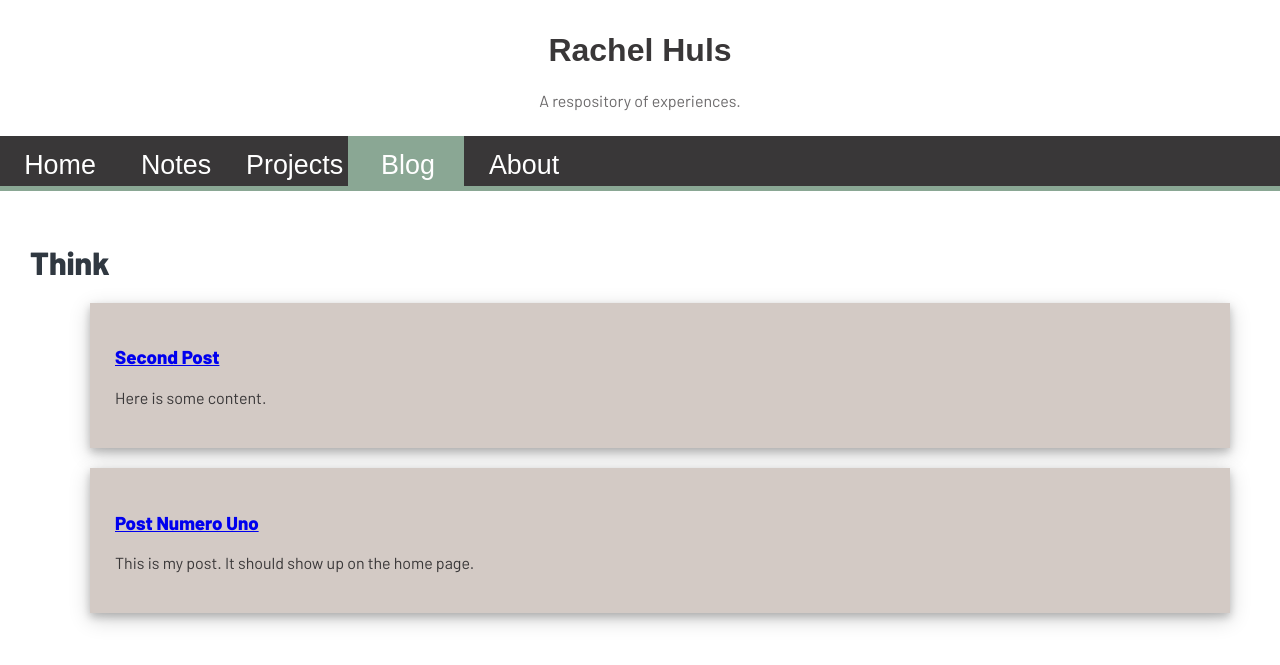
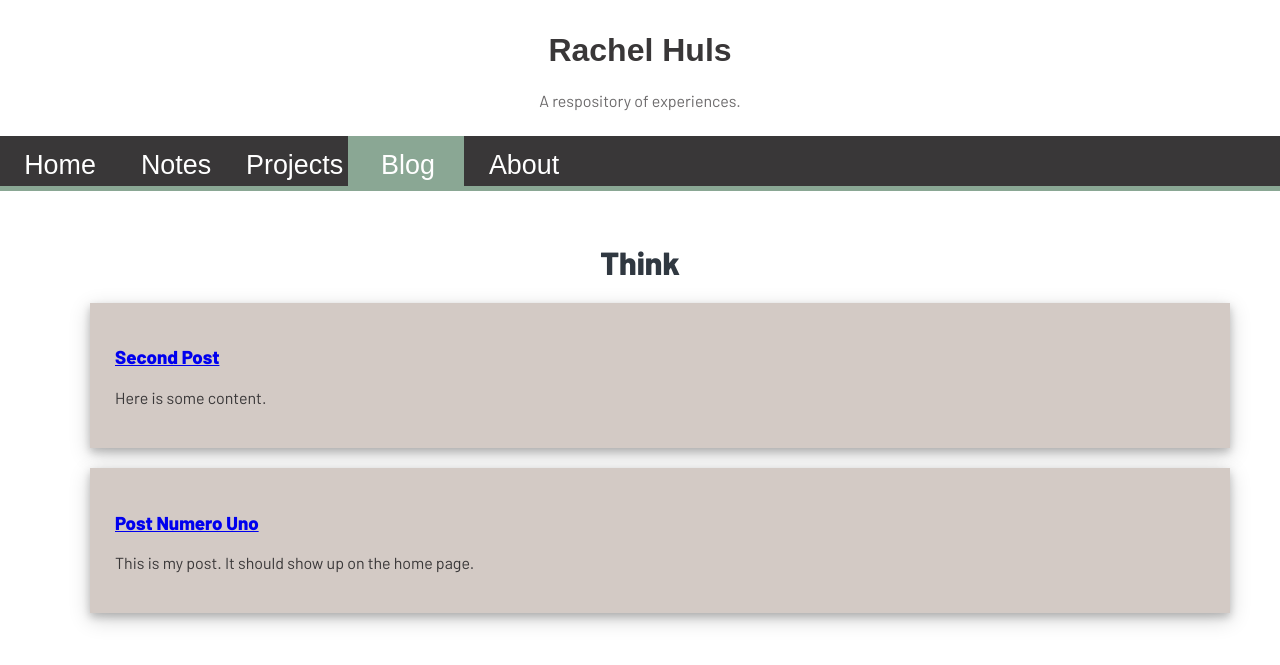
Before and after one commit to rachelhuls/rachelhuls.github.io, a Jekyll site: the page built from blog.html, in a window 1280 px wide and 900 px high. Shown: the top 665 px of the window. Built offline with Jekyll 4.4.1, drawn with Linux system fonts in a browser that asks for light colours; some web fonts are replaced.

Commit message:
Update main.scss

```diff
--- a/_sass/main.scss
+++ b/_sass/main.scss
@@ -131,7 +131,9 @@ body {
   box-shadow: 0 4px 8px 0 rgba(0, 0, 0, 0.2), 0 6px 20px 0 rgba(0, 0, 0, 0.19);
 
 }
-
+.blog h1{
+text-align: center;
+}
 
 @media screen and (max-width: 800px) {
   .leftcolumn, .rightcolumn {
```
